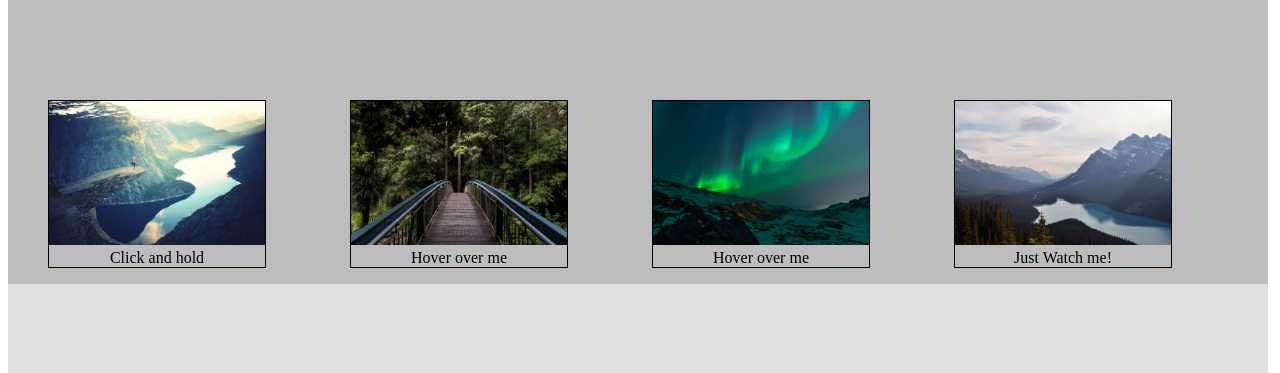
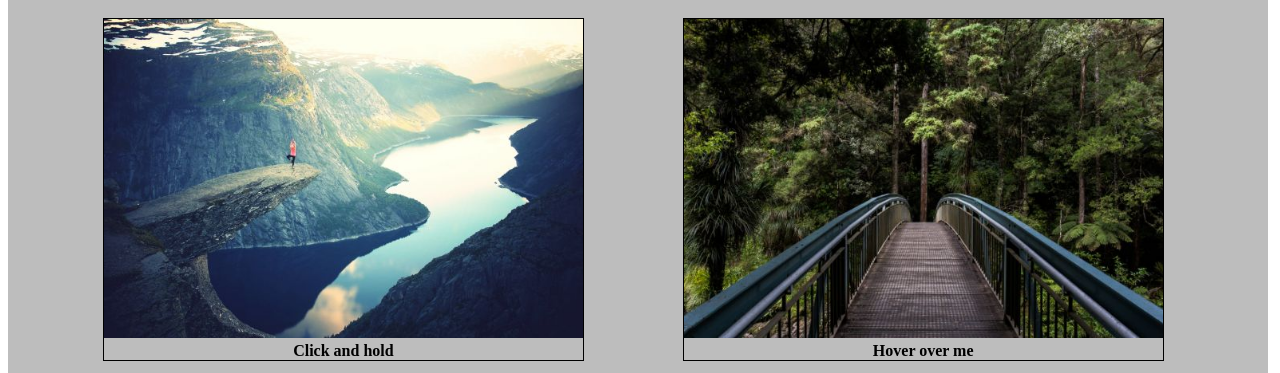
Before and after one commit to OldStd/OldStd.github.io, a plain HTML site: page latihan/Animation2/index.html in a window 1280 px wide. Shown: the part 92-465 px from the top of the page. Drawn offline with Linux system fonts and the light colour scheme.

Commit message:
Add files via upload

```diff
--- a/latihan/Animation2/css/stylesheet.css
+++ b/latihan/Animation2/css/stylesheet.css
@@ -7,32 +7,51 @@
 }
 
 /* header */
+header {
+    width: 1250px;
+    height: 80px;
+    border: 1px solid purple;
+    margin-bottom: 20px;
+    background-color: #9E9E9E;
+    border-radius: 15px;
+}
 
 h1 {
     text-align: center;
 }
 
+/* contents */
 section.contents {
     width: 100%;
-    height: 370px;
+    min-height: 500px;
     background-color: #E0E0E0;
-    overflow: scroll;
+}
+
+/* container */
+section.container {
+    min-height: 500px;
+    background-color: #BDBDBD;
 }
 
 
-section.container {
-    background-color: #BDBDBD;
+/* figure */
+figure {
+    width: 38%;
+    margin: 0px 0px 15px 95px;
+    padding: 0px;
+    display: inline-block;
+    vertical-align: middle;
+    border: 1px solid black;
 }
 
-figure.fig {
-    width: 216px;
-    display: inline-block;
-    vertical-align: top;
-    border: 1px solid black;
+figcaption {
     text-align: center;
-    margin-top: 82px;
+    font-size: 1em;
+    font-weight: bold;
 }
 
+
+/* images */
 img {
     width: 100%;
 }
@@ -75,14 +94,6 @@
 }
 @keyframes spins { 100% { -webkit-transform: rotateY(360deg); transform:rotateY(360deg); } }
 
-header {
-    width: 1250px;
-    height: 80px;
-    border: 1px solid purple;
-    margin-bottom: 20px;
-    background-color: #9E9E9E;
-    border-radius: 15px;
-}
 
 
 /* footer */
@@ -117,7 +128,13 @@
 }
 
 img#px5:hover {
-    width: 80px;
-    height: 80px;
-    transform:  translate(1180px, 0px) rotate(1440deg) ;
+    width: 55px;
+    height: 55px;
+    transform:  translate(1180px, 0px) scale(2,2) rotate(1440deg) ;
 }
+
+
+
+section.contents {}
+
+section.container {}
```
